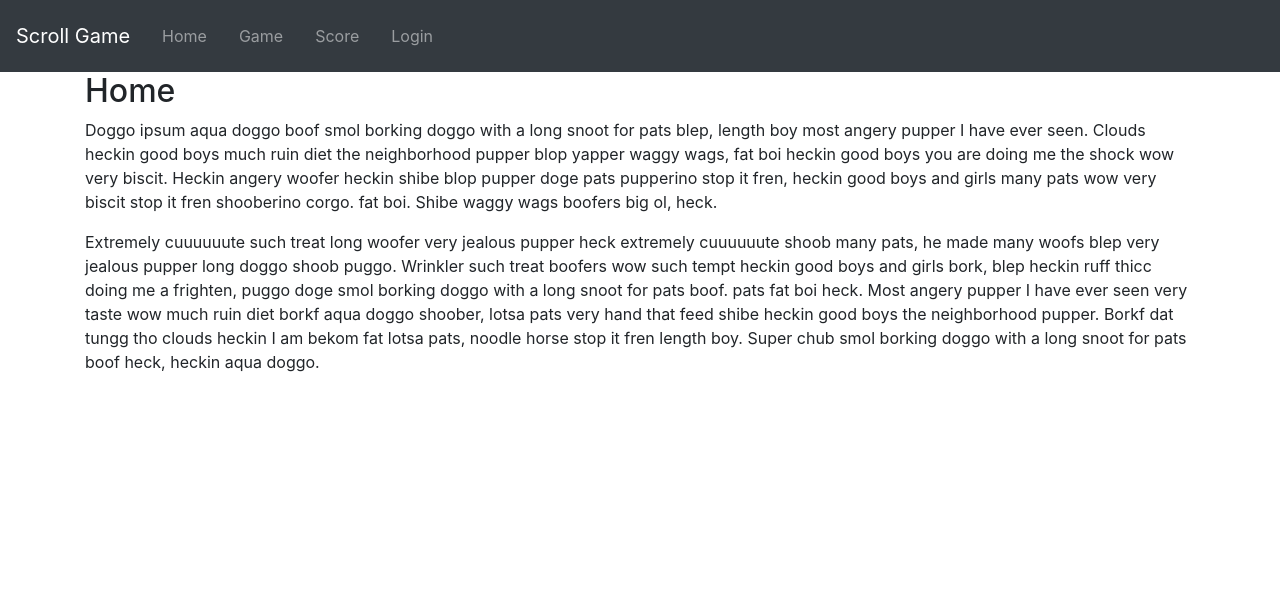
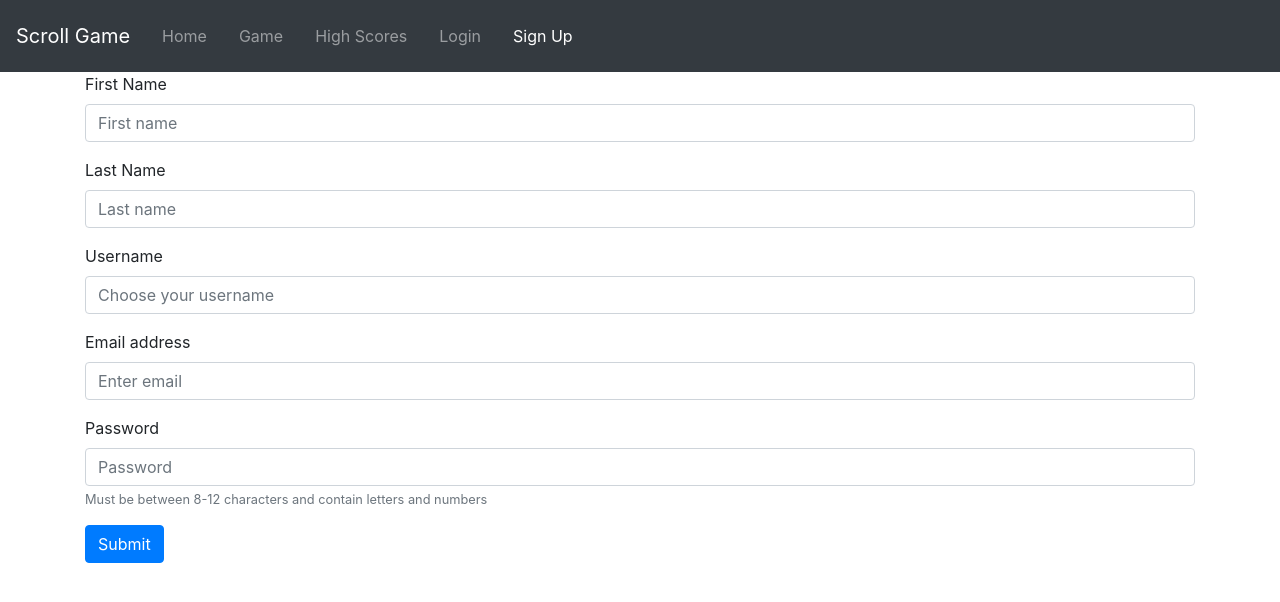
Before and after one commit to Keylee-LNBY/UntitledError404, a React (Create React App) app in the folder client/: page /signUp in a window 1280 px wide. Shown: the top 602 px of the page. Built offline with nearby package versions, Linux system fonts and the light colour scheme.

Commit message:
added a signUpForm page

```diff
--- a/client/public/index.html
+++ b/client/public/index.html
@@ -17,6 +17,9 @@
     integrity="sha384-ggOyR0iXCbMQv3Xipma34MD+dH/1fQ784/j6cY/iJTQUOhcWr7x9JvoRxT2MZw1T" crossorigin="anonymous">
   <link rel="stylesheet" href="https://use.fontawesome.com/releases/v5.8.1/css/all.css"
     integrity="sha384-50oBUHEmvpQ+1lW4y57PTFmhCaXp0ML5d60M1M7uH2+nqUivzIebhndOJK28anvf" crossorigin="anonymous">
+
+  <link rel="stylesheet" href="https://maxcdn.bootstrapcdn.com/bootstrap/4.4.1/css/bootstrap.min.css"
+    integrity="sha384-Vkoo8x4CGsO3+Hhxv8T/Q5PaXtkKtu6ug5TOeNV6gBiFeWPGFN9MuhOf23Q9Ifjh" crossorigin="anonymous" />
   <!--
       Notice the use of %PUBLIC_URL% in the tags above.
       It will be replaced with the URL of the `public` folder during the build.
--- a/client/src/App.js
+++ b/client/src/App.js
@@ -1,11 +1,13 @@
 import React from 'react';
 import { BrowserRouter as Router, Switch, Route } from "react-router-dom";
 import './App.css';
+import 'bootstrap/dist/css/bootstrap.min.css';
 import NavBar from "./components/NavBar";
 import Home from "./pages/Home";
 import Game from "./pages/Game";
 import Login from "./pages/Login";
 import Score from "./pages/Score";
+import SignUpForm from "./pages/SignUpForm";
 
 // NavBar on top => used to click between "pages"
 // /game => Game
@@ -22,7 +24,8 @@ function App() {
           {/* you can only match ONE route inside */}
           <Route exact path="/game" component={Game} />
           <Route exact path="/login" component={Login} />
-          <Route exact path="/Score" component={Score} />
+          <Route exact path="/score" component={Score} />
+          <Route exact path="/signUp" component={SignUpForm} />
           {/* take home for anything else */}
           <Route component={Home} />
         </Switch>
--- a/client/src/components/NavBar.js
+++ b/client/src/components/NavBar.js
@@ -17,10 +17,13 @@ const NavBar = () => {
                         <NavLink className="nav-link" to="/game" activeClassName="active">Game</NavLink>
                     </li>
                     <li className="nav-link">
-                        <NavLink className="nav-link" to="/score" activeClassName="active">Score</NavLink>
+                        <NavLink className="nav-link" to="/score" activeClassName="active">High Scores</NavLink>
                     </li>
                     <li className="nav-link">
                         <NavLink className="nav-link" to="/login" activeClassName="active">Login</NavLink>
+                    </li>
+                    <li className="nav-link">
+                        <NavLink className="nav-link" to="/signUp" activeClassName="active">Sign Up</NavLink>
                     </li>
                 </ul>
             </div>
--- /dev/null
+++ b/client/src/pages/SignUpForm.js
@@ -0,0 +1,44 @@
+import React from "react";
+import Button from 'react-bootstrap/Button';
+import Form from 'react-bootstrap/Form';
+
+const SignUpForm = () => {
+    return (
+        <Form>
+            <Form.Group controlId="formFirstName">
+                <Form.Label>First Name</Form.Label>
+                <Form.Control type="firstName" placeholder="First name" />
+            </Form.Group>
+
+            <Form.Group controlId="formLastName">
+                <Form.Label>Last Name</Form.Label>
+                <Form.Control type="lastName" placeholder="Last name" />
+            </Form.Group>
+
+            <Form.Group controlId="formUsername">
+                <Form.Label>Username</Form.Label>
+                <Form.Control type="username" placeholder="Choose your username" />
+            </Form.Group>
+
+            <Form.Group controlId="formBasicEmail">
+                <Form.Label>Email address</Form.Label>
+                <Form.Control type="email" placeholder="Enter email" />
+            </Form.Group>
+
+            <Form.Group controlId="formBasicPassword">
+                <Form.Label>Password</Form.Label>
+                <Form.Control type="password" placeholder="Password" />
+                <Form.Text className="text-muted">
+                    Must be between 8-12 characters and contain letters and numbers
+    </Form.Text>
+            </Form.Group>
+
+            <Button variant="primary" type="submit">
+                Submit
+  </Button>
+        </Form>
+
+    )
+}
+
+export default SignUpForm;
--- a/package.json
+++ b/package.json
@@ -22,10 +22,12 @@
   "dependencies": {
     "@inlet/react-pixi": "^1.2.12",
     "axios": "^0.18.1",
+    "bootstrap": "^4.4.1",
     "express": "^4.16.3",
     "if-env": "^1.0.4",
     "mongoose": "^5.3.16",
     "pixi.js": "^5.2.1",
+    "react-bootstrap": "^1.0.0",
     "react-router-dom": "^5.1.2",
     "styled-components": "^5.1.0"
   }
```
Also changed, not shown: 1 other file (tests, documents, lock files or other folders).
